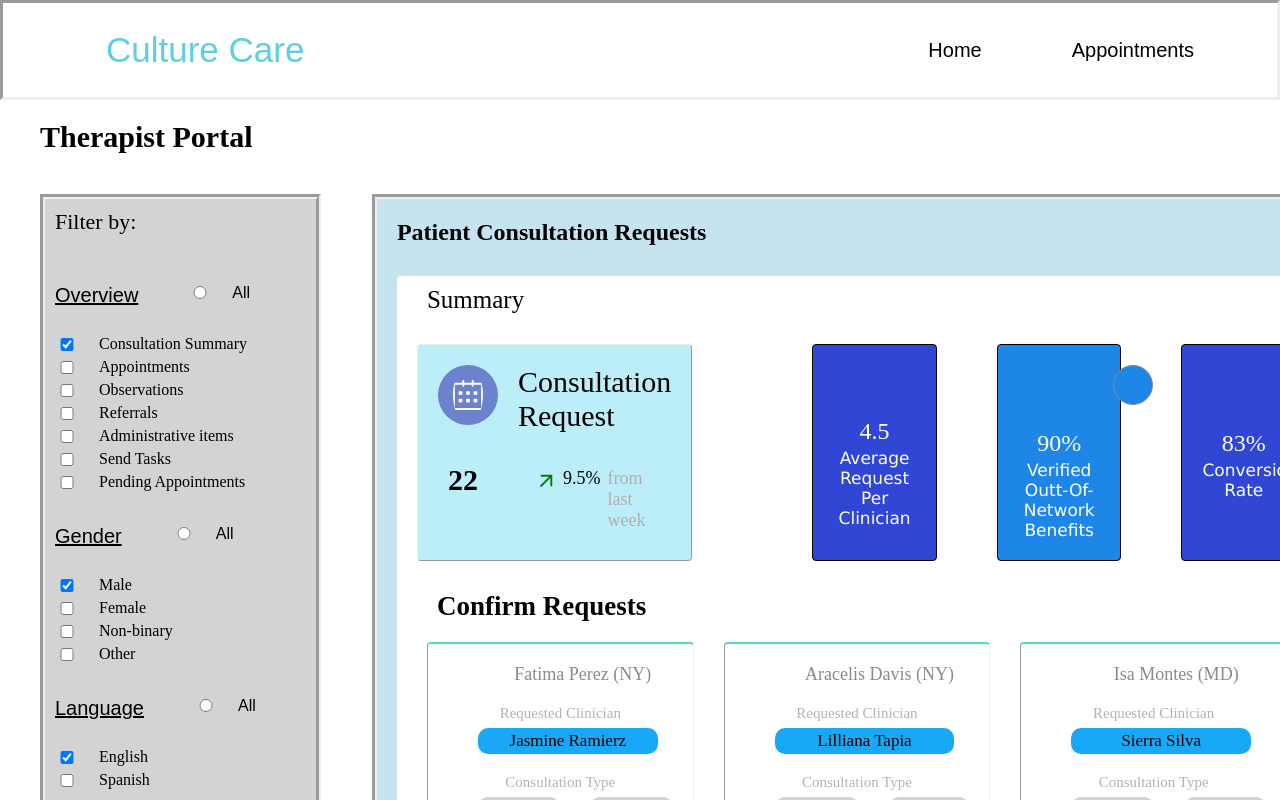
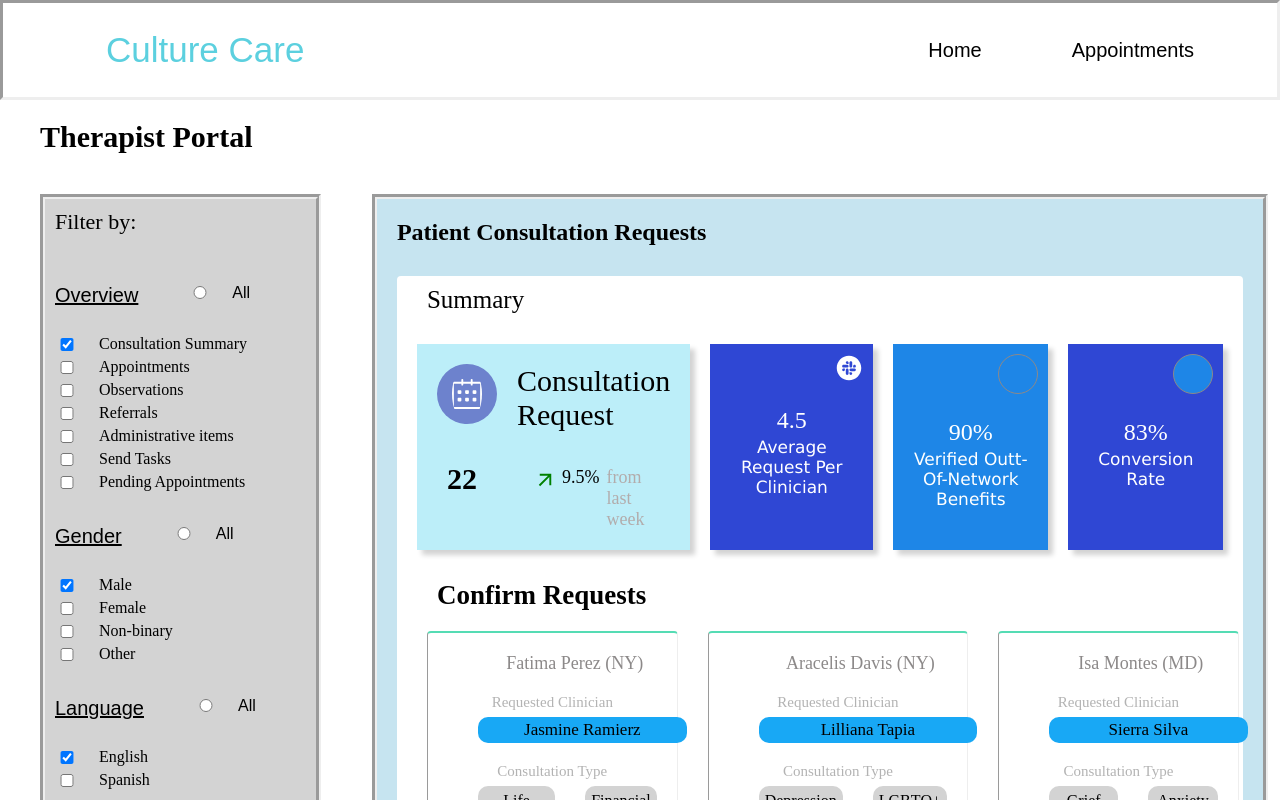
Before and after one commit to wenlilai/culturecare, a React (Create React App) app: page / in a window 1280 px wide. Built offline with nearby package versions, Linux system fonts and the light colour scheme; some icons are missing.

Commit message:
fixed some of css that i already fixed but got changed.

```diff
--- a/src/pages/TherapistPortal/TherapistPortal.css
+++ b/src/pages/TherapistPortal/TherapistPortal.css
@@ -7,8 +7,8 @@
 body {
   position: fixed;
   width: 100%;
-  height: 100%;
-  overflow: hidden;
+  /* height: 100%; */
+  overflow: scroll;
 }
 
 h1 {
@@ -44,6 +44,12 @@ h1 {
   padding: 0px 50px;
 }
 
+.boxes {
+  display: flex;
+  flex-direction: row;
+  font-size: 12px;
+  font-style: sans-serif;
+}
 .filter-menu {
   display: flex;
   align-items: center;
@@ -155,8 +161,8 @@ h1 {
   margin-left: 40%;
   margin-top: 0px;
   background: rgb(198, 228, 240);
-  width: 750%;
-  height: 95%;
+  width: 700%;
+  /* height: 100%; */
   margin-bottom: 20%;
 }
 
@@ -187,14 +193,15 @@ h4 {
 }
 
 .box_1 {
-  border: 1px outset;
-  border-radius: 4px;
+  /* border: 1px outset;
+  border-radius: 4px; */
+  box-shadow: 5px 5px 5px lightgrey;
   background-color: #BCEEF9;
   margin-top: 30px;
   margin-left: 10px;
   padding: 20px;
   padding-bottom: -50px;
-  width: 40%;
+  width: 100%;
 }
 
 .flex-calender {
@@ -255,13 +262,14 @@ h4 {
 }
 
 .box_2 {
-  border: 1px solid;
-  border-radius: 4px;
+  /* border: 1px solid;
+  border-radius: 4px; */
+  box-shadow: 5px 5px 5px lightgrey;
   background-color: rgb(47, 71, 212);
   margin-top: 30px;
-  padding: 20px;
-  margin-left: 120px;
-  width: 14%;
+  padding: 10px;
+  margin-left: 20px;
+  width: 100%;
 }
 
 .circle {
@@ -285,13 +293,14 @@ h4 {
 }
 
 .box_3 {
-  border: 1px solid;
-  border-radius: 4px;
+  /* border: 1px solid;
+  border-radius: 4px; */
+  box-shadow: 5px 5px 5px lightgrey;
   background-color: rgb(30, 134, 231);
   margin-top: 30px;
-  padding: 20px;
-  margin-left: 60px;
-  width: 14%;
+  padding: 10px;
+  margin-left: 20px;
+  width: 100%;
 }
 
 .fact-check {
@@ -306,13 +315,14 @@ h4 {
 }
 
 .box_4 {
-  border: 1px solid;
-  border-radius: 4px;
+  /* border: 1px solid;
+  border-radius: 4px; */
+  box-shadow: 5px 5px 5px lightgrey;
   background-color: rgb(47, 71, 212);
   margin-top: 30px;
-  padding: 20px;
-  margin-left: 60px;
-  width: 14%;
+  padding: 10px;
+  margin-left: 20px;
+  width: 100%;
   margin-right: 20px;
 }
 
@@ -337,7 +347,7 @@ h3 {
   margin-left: 20px;
   margin-right: 10px;
   text-align: center;
-  width: 30%;
+  width: 100%;
   font-size: 17px;
   height: 30%;
 }
@@ -355,7 +365,7 @@ h3 {
 .clinician_name3 {
   border-radius: 10px;
   background-color: rgb(24, 168, 245);
-  width: 80%;
+  width: 100%;
   margin-top: 6px;
   margin-left: 30px;
   padding: 3px;
@@ -385,7 +395,7 @@ h3 {
   margin-top: 30px;
   margin-left: 30px;
   padding: 5px;
-  width: 90%;
+  width: 100%;
   text-align: center;
   cursor: pointer;
 }
--- a/src/pages/TherapistPortal/TherapistPortal.js
+++ b/src/pages/TherapistPortal/TherapistPortal.js
@@ -188,7 +188,7 @@ function Category() {
                                         </div>
                                     </div>
 
-
+                                    <div class="boxes">
                                         <div class="box_2">
                                             <p><AiFillSlackCircle style={{ color: 'white' }} className='circle' /></p>
                                             <div class="circle-text_1">4.5</div>
@@ -205,6 +205,7 @@ function Category() {
                                             <p><FaUserCheck style={{ color: 'white' }} className='fact-check' /></p>
                                             <div class="circle-text_1">83%</div>
                                             <div class="circle-text_2">Conversion Rate</div>
+                                        </div>
                                     </div>
                                 </div>
 
```
Lines whose indentation alone changed are shown as unchanged.
